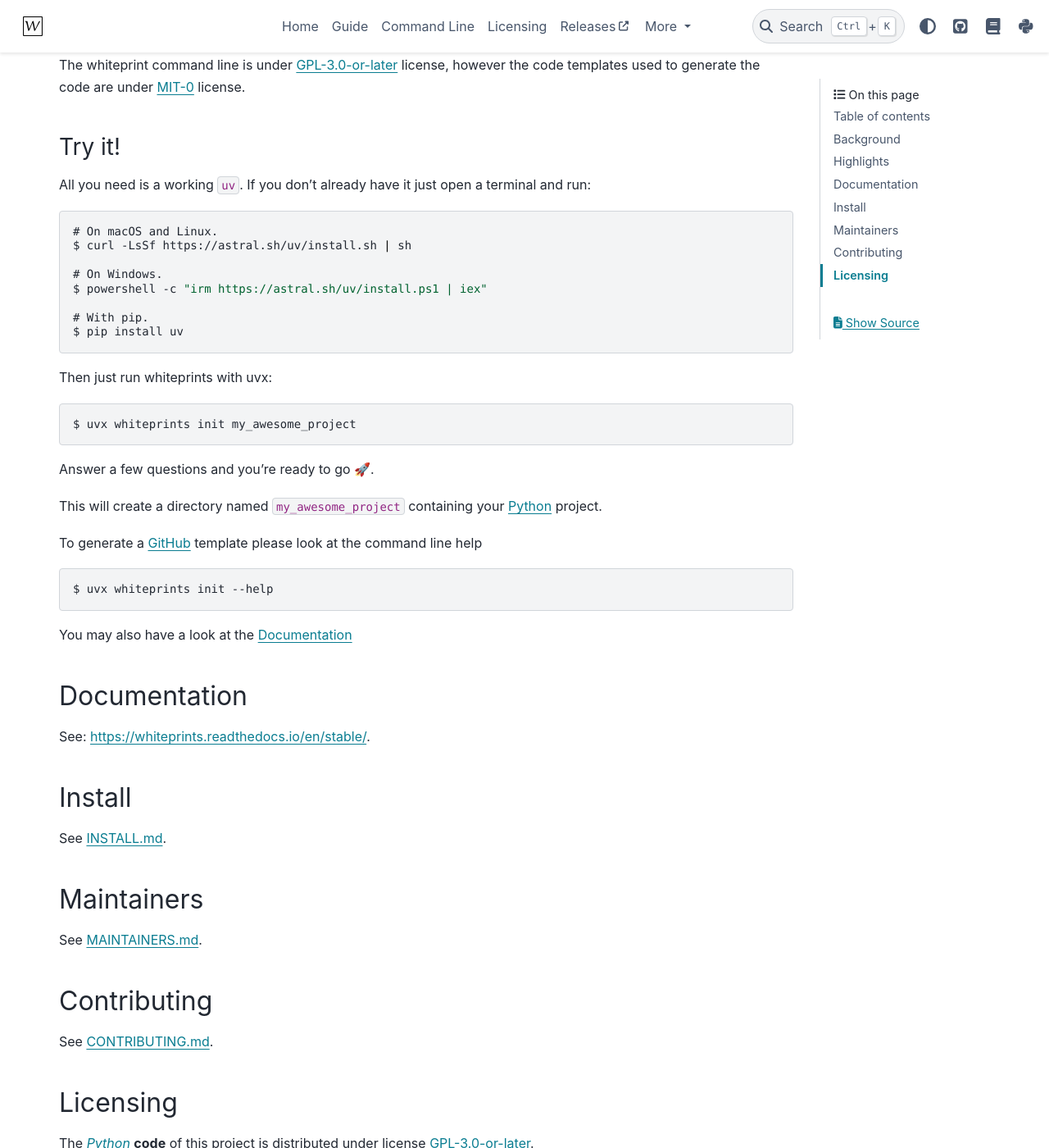
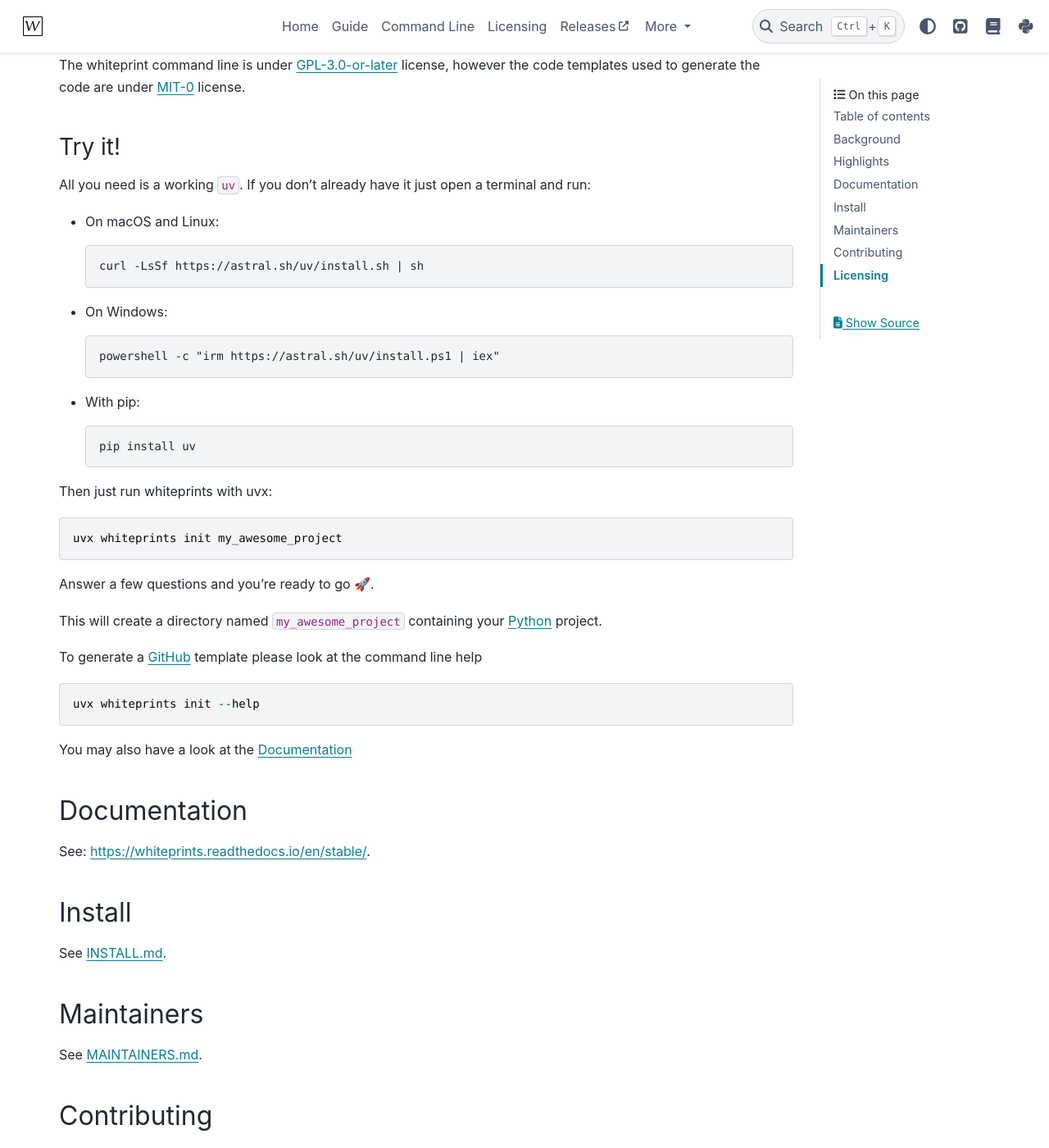
Before and after one commit to whiteprints/whiteprints, a Sphinx documentation site: the page built from docs/index.md, in a window 1280 px wide and 1400 px high, scrolled down 1086 px. Shown: the whole window at 82% size. Built offline with Sphinx 7.4.7 and the PyData theme 0.15.4, drawn with Linux system fonts in a browser that asks for light colours; pages that are not in the unit, such as notebooks, are missing from menus; comment, search, counter and statistics services are not loaded.

````diff
--- a/README.md
+++ b/README.md
@@ -58,21 +58,23 @@
 All you need is a working `uv`. If you don't already have it just open a
 terminal and run:
 
-```console
-# On macOS and Linux.
-$ curl -LsSf https://astral.sh/uv/install.sh | sh
-
-# On Windows.
-$ powershell -c "irm https://astral.sh/uv/install.ps1 | iex"
-
-# With pip.
-$ pip install uv
-```
+- On macOS and Linux:
+  ```console
+  curl -LsSf https://astral.sh/uv/install.sh | sh
+  ```
+- On Windows:
+  ```console
+  powershell -c "irm https://astral.sh/uv/install.ps1 | iex"
+  ```
+- With pip:
+  ```console
+  pip install uv
+  ```
 
 Then just run whiteprints with uvx:
 
 ```
-$ uvx whiteprints init my_awesome_project
+uvx whiteprints init my_awesome_project
 ```
 Answer a few questions and you're ready to go 🚀.
 
@@ -81,7 +83,7 @@
 To generate a [GitHub] template please look at the command line help
 
 ```
-$ uvx whiteprints init --help
+uvx whiteprints init --help
 ```
 
 You may also have a look at the [Documentation](https://whiteprints.readthedocs.io/en/stable/)
````
Also changed, not shown: docs/quickstart.md (+2 -2 lines).
